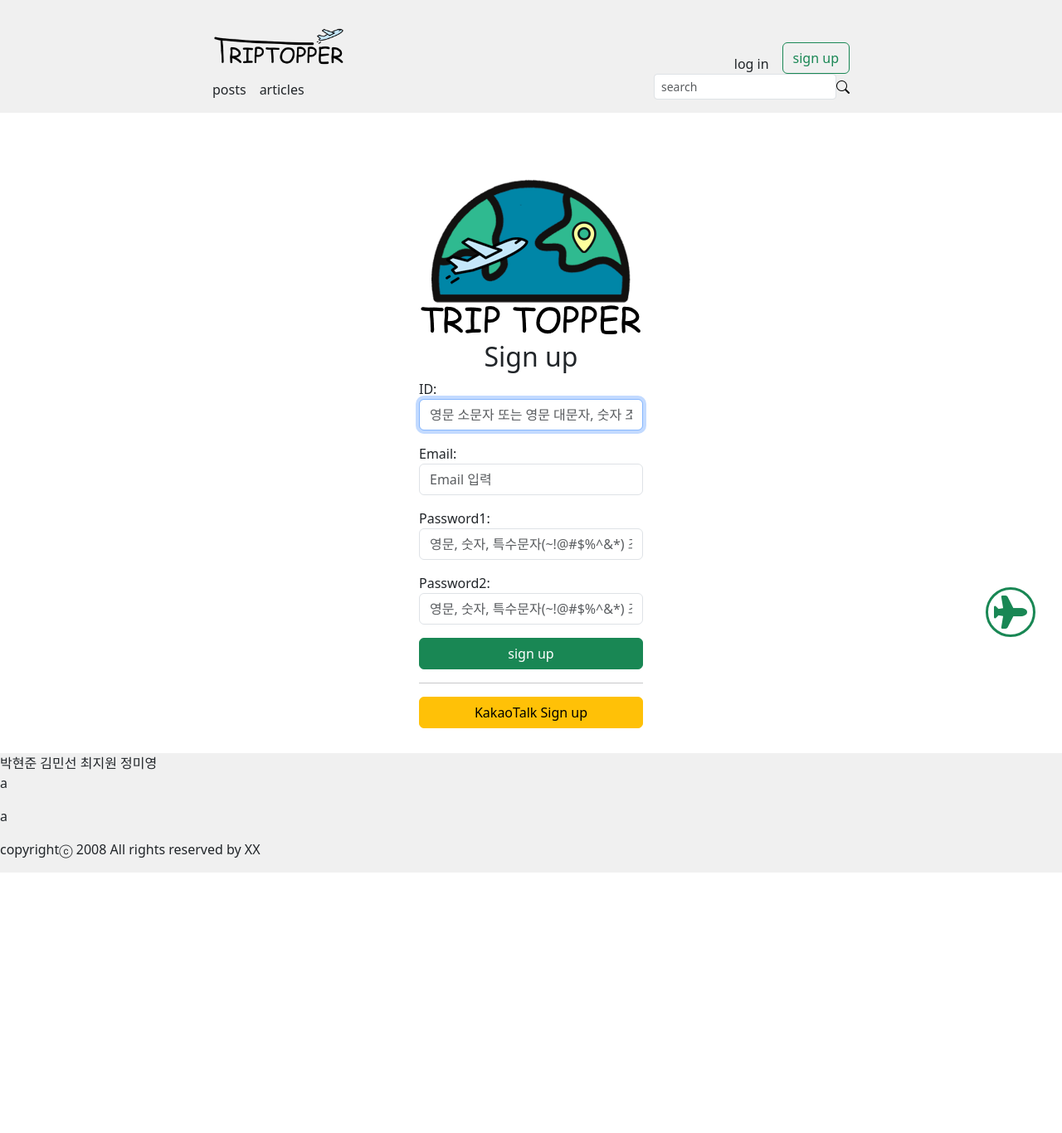
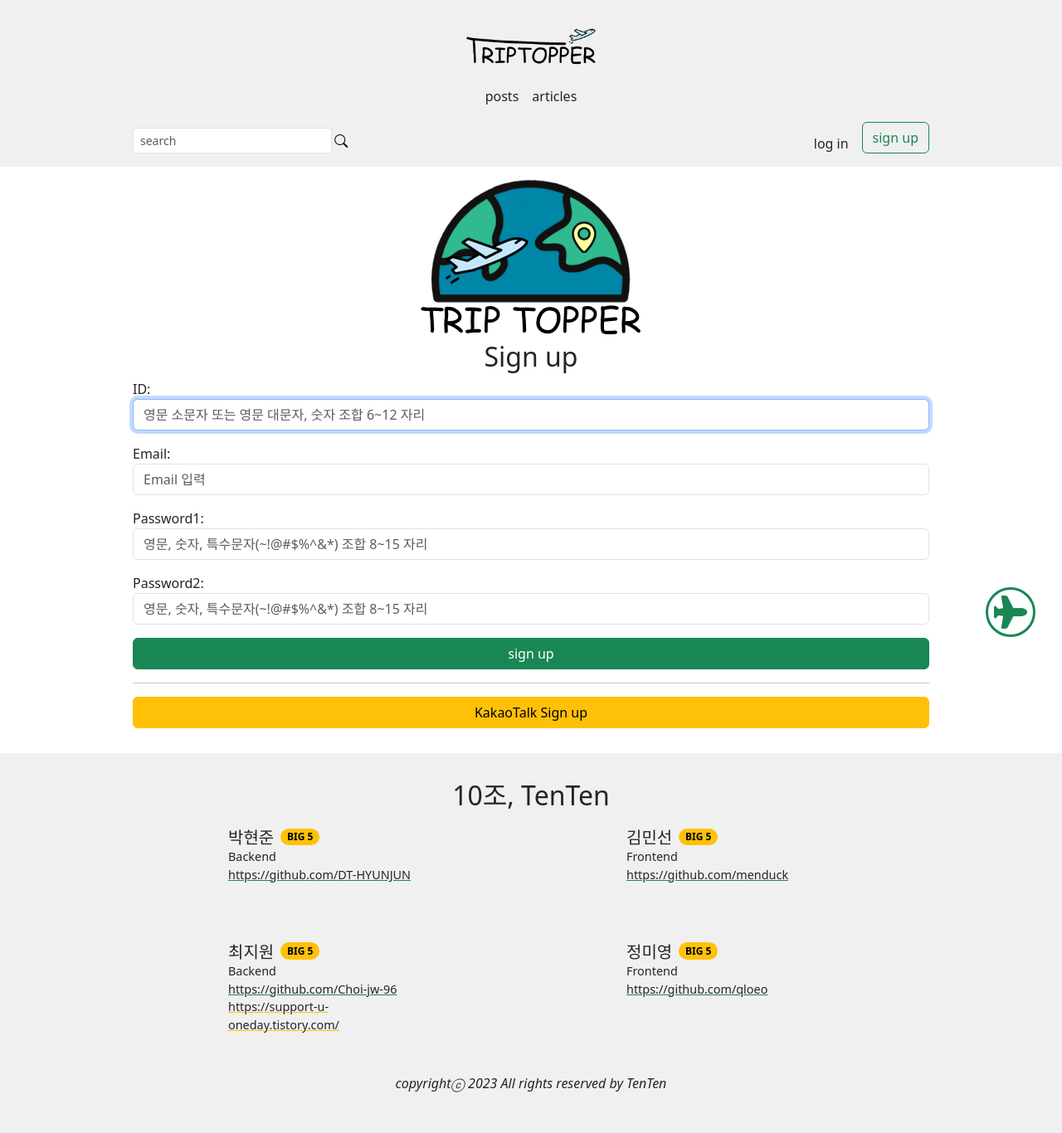
Before and after one commit to DT-HYUNJUN/tourist-spots-review-site, a Django app: page /accounts/signup/ in a window 1280 px wide. Shown: the whole page at 83% size. Before the commit the page ends 1052 px from the top, so only its background shows below. Run offline with Django 3.2, Linux system fonts and the light colour scheme.

Commit message:
[ADD]base_footer

```diff
--- a/templates/base.html
+++ b/templates/base.html
@@ -13,6 +13,8 @@
       a {
         text-decoration: none;
         color: inherit;
+      }
+      a:hover{
       }
       li {
         list-style: none;
@@ -58,9 +60,9 @@
       {% comment %}  header {% endcomment %}
       .header--wrap{
         display: grid;
-        grid-template-columns: repeat(5, 1fr);
+        grid-template-columns: repeat(8, 1fr);
         grid-template-areas:
-          " . header-left . header-right ."
+          " . header-left header-left . . header-right header-right ."
         ;
         height: auto;
         margin-top: 2rem;
@@ -107,8 +109,7 @@
       .search--form{
         display: flex;
       }
-      .searc
-      h--input{
+      .search--input{
         width: 15rem;
         margin-right: 0.2rem;
       }
@@ -117,11 +118,12 @@
         display: none;
       }
 
-      @media screen and (max-width: 1080px) {
+      @media screen and (max-width: 1350px) {
         .header--sm--grid--wrap{
-          display: grid; grid-template-columns: repeat(5, 1fr);
+          display: grid;
+          grid-template-columns: repeat(8, 1fr);
           grid-template-areas:
-            " . header-md header-md header-md ."
+            " . header-md header-md header-md header-md header-md header-md ."
           ;
         }
         .header--wrap {
@@ -152,7 +154,7 @@
         }
       }
 
-      @media all and (max-width:680px) {
+      @media all and (max-width:850px) {
         .header--wrap {
           heigth: 100px;
         }
@@ -221,22 +223,70 @@
         }
       }
       {% comment %} main {% endcomment %}
-      .main--container{
-        display: flex;
-        justify-content: center;
-
-      }
-      .main--article--container{
-
-      }
-
-
       .main-padding {
         padding-top: 180px;
       }
 
       {% comment %} article {% endcomment %}
+      {% comment %} footer {% endcomment %}
+      .footer--container{
+        padding: 2rem 0;
+      }
+      .footer--title{
+        text-align: center;
+        margin-bottom: 1rem;
+      }
+      .footer--wrap{
+        display: grid;
+        grid-template-columns: repeat(8, 1fr);
+        grid-template-areas:
+          " . footer footer footer footer footer footer ."
+        ;
+        height: auto;
+      }
+      .footer--section--wrap{
+        grid-area: footer;
+        display: grid;
+        grid-template-columns: repeat(4, 1fr);
+      }
+      .footer--user--area{
+        display: flex;
+        justify-content: center;
+      }
+      .footer--section h5 {
+        margin: 0.2rem 0.5rem 0 0;
+      }
+      .footer--section a {
+        text-decoration: underline;
+        margin-bottom: 0.2rem;
+      }
+      .footer--name--area {
+        display: flex;
 
+      }
+      .footer--info--area {
+        font-size: 0.9rem;
+        width: 250px;
+      }
+      .footer--copyright {
+        display: flex;
+        justify-content: center;
+        margin: 1.5rem 0 1rem 0;
+      }
+      @media screen and (max-width: 1350px) {
+        .footer--section--wrap {
+          grid-template-rows: repeat(2, 1fr);
+          grid-template-columns: repeat(2, 1fr);
+        }
+      }
+      @media screen and (max-width: 850px) {
+        .footer--section--wrap {
+          grid-template-rows: repeat(4, 1fr);
+          grid-template-columns: repeat(1, 1fr);
+        }
+        .footer--container{
+        margin-bottom: 8rem;}
+      }
     </style>
     {% block style %}
     {% endblock style %}
@@ -346,16 +396,77 @@
     {% endblock content %}
     </main>
 
-    <footer class="item">
-      <div>
-        <span>박현준</span>
-        <span>김민선</span>
-        <span>최지원</span>
-        <span>정미영</span>
-        <p>a</p>
-        <p>a</p>
-        <p>copyrightⓒ 2008 All rights reserved by XX</p>
+    <footer class="item footer--container">
+      <h2 class="footer--title">10조, TenTen</h2>
+      <div class="footer--wrap">
+        <div class="footer--section--wrap">
+          <section class="footer--user--area">
+            <div class="footer--section">
+              <div class="footer--name--area">
+                <h5>박현준</h5>
+                <a href="https://together.kakao.com/big-five/summary/13985677">
+                  <span class="badge rounded-pill text-bg-warning">BIG 5</span>
+                </a>
+              </div>
+              <ul class="footer--info--area">
+                <li>Backend</li>
+                <li><a class="link-underline-success" href="https://github.com/DT-HYUNJUN">
+                  https://github.com/DT-HYUNJUN</a></li>
+              </ul>
+            </div>
+          </section>
+          <section class="footer--user--area">
+            <div class="footer--section">
+              <div class="footer--name--area">
+                <h5>김민선</h5>
+                <a href="https://together.kakao.com/big-five/summary/16366913">
+                  <span class="badge rounded-pill text-bg-warning">BIG 5</span>
+                </a>
+              </div>
+              <ul class="footer--info--area">
+                <li>Frontend</li>
+                <li><a class="link-underline-success" href="https://github.com/menduck">
+                  https://github.com/menduck</a></li>
+              </ul>
+            </div>
+          </section>
+          <section class="footer--user--area">
+            <div class="footer--section">
+              <div class="footer--name--area">
+                <h5>최지원</h5>
+                <a href="https://together.kakao.com/big-five/summary/795215">
+                  <span class="badge rounded-pill text-bg-warning">BIG 5</span>
+                </a>
+              </div>
+              <ul class="footer--info--area">
+                <li>Backend</li>
+                <li></li>
+                <li><a class="link-underline-success" href="https://github.com/Choi-jw-96">
+                  https://github.com/Choi-jw-96</a></li>
+                <li><a class="link-underline-warning" href="https://support-u-oneday.tistory.com/">
+                  https://support-u-oneday.tistory.com/</a></li>
+              </ul>
+              <br>
+            </div>
+          </section>
+          <section class="footer--user--area">
+            <div class="footer--section">
+              <div class="footer--name--area">
+                <h5>정미영</h5>
+                <a href="https://together.kakao.com/big-five/summary/28211106">
+                  <span class="badge rounded-pill text-bg-warning">BIG 5</span>
+                </a>
+              </div>
+              <ul class="footer--info--area">
+                <li>Frontend</li>
+                <li><a class="link-underline-success" href="https://github.com/qloeo">
+                  https://github.com/qloeo</a></li>
+              </ul>
+            </div>
+          </section>
+        </div>
       </div>
+      <i class="footer--copyright">copyrightⓒ 2023 All rights reserved by TenTen</i>
     </footer>
 
     {% block javascript %}
```
Also changed, not shown: accounts/migrations/0004_alter_user_profile_image.py (added).
